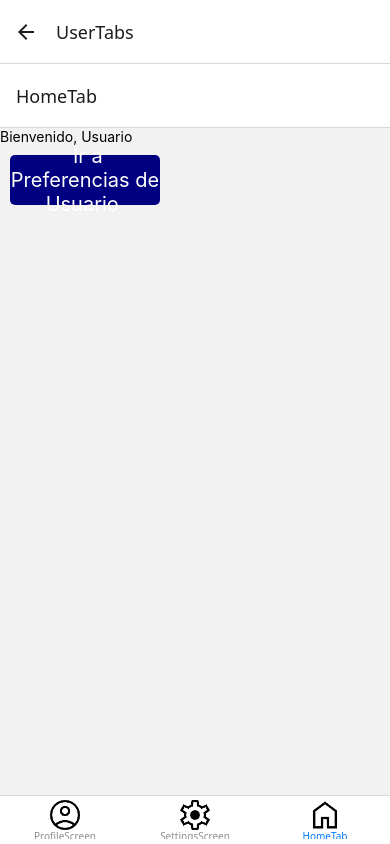
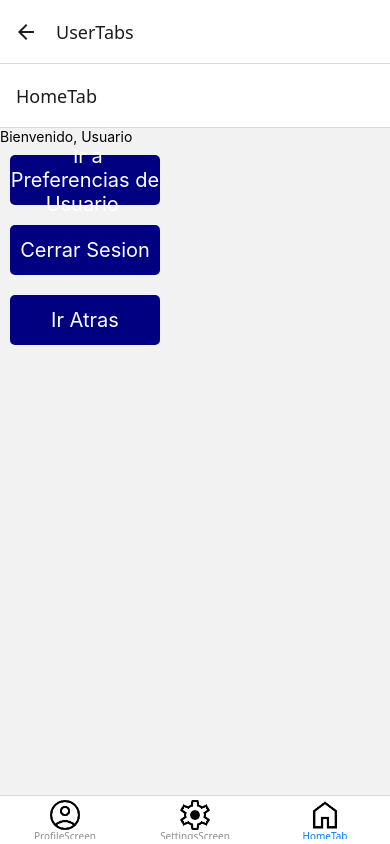
Before and after one commit to redxjoseantonio-debug/Proyecto66jm, a React Native app in the folder LaboratorioSemana1/: screen /UserTabs in a window 390 px wide. Built offline with nearby package versions, Linux system fonts and the light colour scheme.

Commit message:
-ultimo commit del dia XD

```diff
--- a/LaboratorioSemana1/src/screens/Home.tsx
+++ b/LaboratorioSemana1/src/screens/Home.tsx
@@ -6,6 +6,7 @@ import { CompositeScreenProps } from "@react-navigation/native";
 import { TabsParamList } from "../navigation/TabsNavigation";
 import { BottomTabScreenProps } from "@react-navigation/bottom-tabs";
 import CustomButton from "../components/CustomButton";
+import { navigationRef } from "../navigation/NavigationService";
 
 //type HomeProps = NativeStackScreenProps<RootStackParamList, 'HomeScreen'>
 
@@ -18,14 +19,36 @@ export default function Home({route, navigation}: NestedProps){
     //extraccion de propiedad de parametros de ruta por medio de destructuring
     const {email} = route.params;
 
-    const handleLogin = () => {
+    const handleSetting = () => {
       navigation.navigate('SettingsScreen')
-    }
+    };
+
+    const handleLoguot = () => {
+      if (navigationRef.isReady()){
+        navigationRef.reset({
+            //es un arreglo para cual cada objeto representa una ruta en navigation
+            routes: [
+                {name: 'LoginScreen'}
+            ],
+            index: 0,
+        })
+      }
+    };
+
+    const handleNavigate = () => {
+        navigation.navigate('LoginScreen');
+    };
+
+
     return(
         <View>
             <Text>Bienvenido, {email} </Text>
 
-            <CustomButton title="Ir a Preferencias de Usuario" onPress={handleLogin}/>
+            <CustomButton title="Ir a Preferencias de Usuario" onPress={handleSetting}/>
+
+            <CustomButton title="Cerrar Sesion" onPress={handleLoguot}/>
+
+            <CustomButton title="Ir Atras" onPress={handleNavigate}/>
         </View>
 
     );
--- a/LaboratorioSemana1/src/screens/features/Profile.tsx
+++ b/LaboratorioSemana1/src/screens/features/Profile.tsx
@@ -5,6 +5,7 @@ import App from "../../../App";
 
 
 export default function Profile(){
+
     return(
         <View>
             <CustomButton title="Cerrar Sesion" onPress={()=>{}}/>
```
